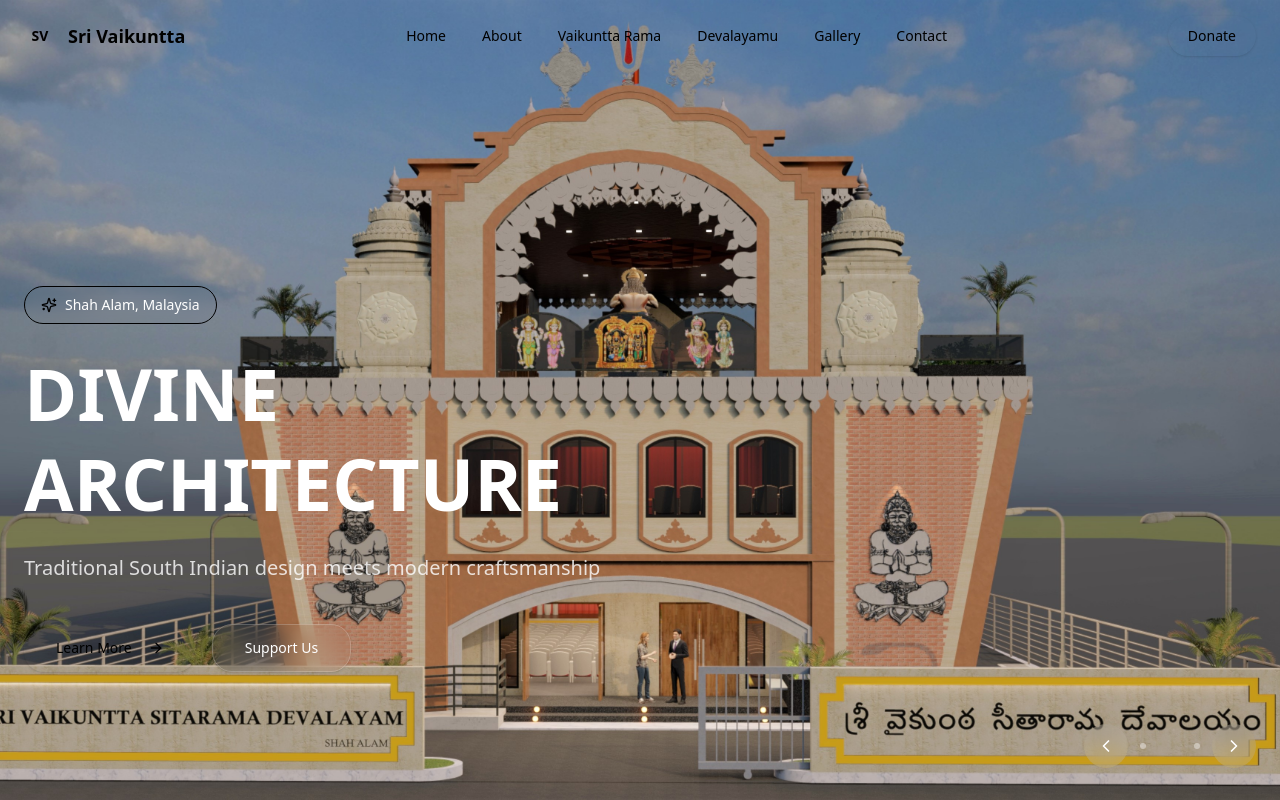
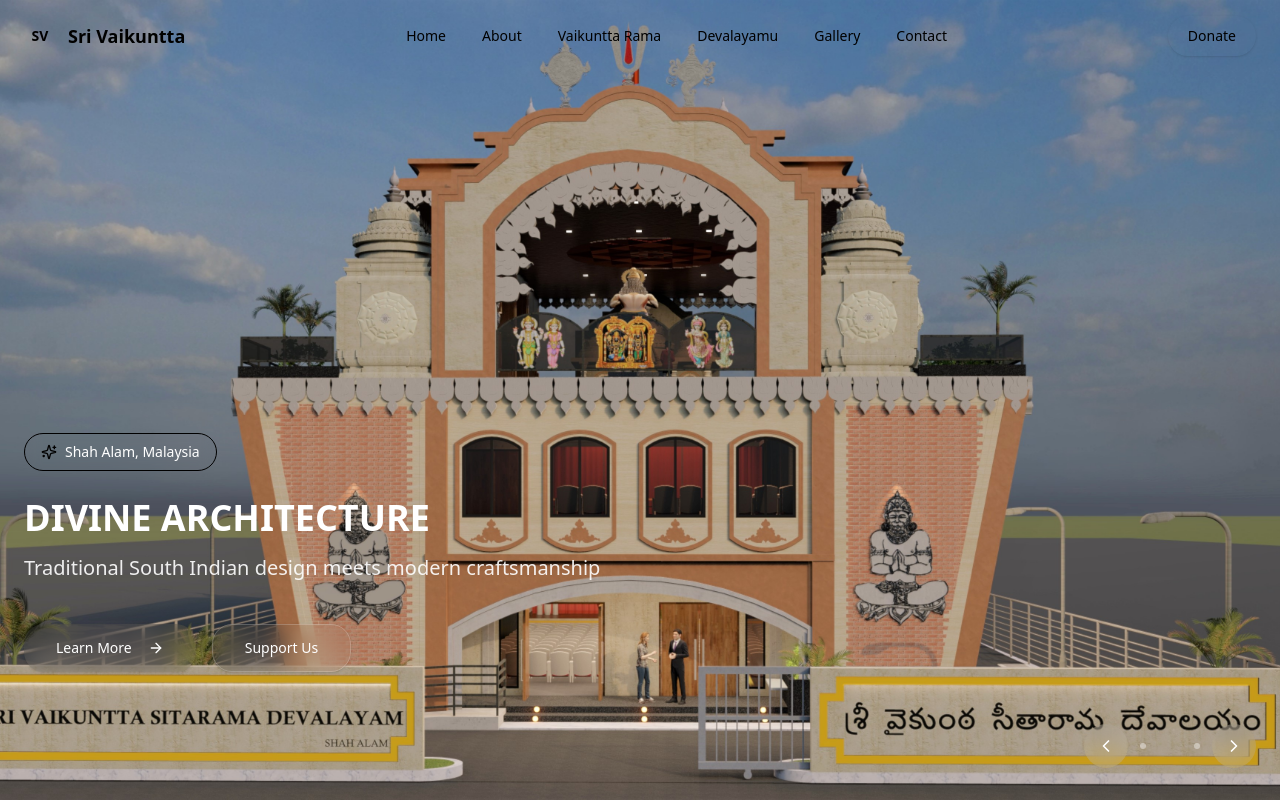
Before and after one commit to Durgarao310/srivaikunttasitarama, a Next.js app: page / in a window 1280 px wide. Shown: the top 800 px of the page. Built offline with nearby package versions, Linux system fonts and the light colour scheme.

Commit message:
refactor: Simplify carousel functionality and improve image rendering

```diff
--- a/src/app/page.tsx
+++ b/src/app/page.tsx
@@ -3,7 +3,7 @@
 import { useState, useEffect } from "react";
 import Image from "next/image";
 import Link from "next/link";
-import { motion, AnimatePresence } from "framer-motion";
+import { motion } from "framer-motion";
 import { Button } from "@/components/ui/button";
 import { Card, CardContent } from "@/components/ui/card";
 import { ChevronRight, ChevronLeft, ArrowRight, Sparkles } from "lucide-react";
@@ -46,100 +46,77 @@
 
 export default function Home() {
   const [currentSlide, setCurrentSlide] = useState(0);
-  const [isAnimating, setIsAnimating] = useState(false);
+
+  const nextSlide = () => {
+    setCurrentSlide((prev) =>
+      prev === carouselImages.length - 1 ? 0 : prev + 1
+    );
+  };
+
+  const prevSlide = () => {
+    setCurrentSlide((prev) =>
+      prev === 0 ? carouselImages.length - 1 : prev - 1
+    );
+  };
 
   useEffect(() => {
     const interval = setInterval(() => {
-      if (!isAnimating) {
-        nextSlide();
-      }
+      setCurrentSlide((prev) =>
+        prev === carouselImages.length - 1 ? 0 : prev + 1
+      );
     }, 5000);
     return () => clearInterval(interval);
-  }, [currentSlide, isAnimating]);
-
-  const nextSlide = () => {
-    if (isAnimating) return;
-    setIsAnimating(true);
-    setCurrentSlide((prev) =>
-      prev === carouselImages.length - 1 ? 0 : prev + 1
-    );
-    setTimeout(() => setIsAnimating(false), 500);
-  };
-
-  const prevSlide = () => {
-    if (isAnimating) return;
-    setIsAnimating(true);
-    setCurrentSlide((prev) =>
-      prev === 0 ? carouselImages.length - 1 : prev - 1
-    );
-    setTimeout(() => setIsAnimating(false), 500);
-  };
+  }, []);
 
   return (
     <>
       {/* Hero Section with Carousel */}
-      <section className="relative h-screen overflow-hidden">
-        <AnimatePresence mode="wait">
-          <motion.div
-            key={currentSlide}
-            initial={{ opacity: 0, scale: 1.1 }}
-            animate={{ opacity: 1, scale: 1 }}
-            exit={{ opacity: 0, scale: 0.95 }}
-            transition={{ duration: 0.7, ease: [0.22, 1, 0.36, 1] }}
-            className="absolute inset-0"
+      <section className="relative h-screen overflow-hidden bg-zinc-900">
+        {/* Render all images, only show current one */}
+        {carouselImages.map((image, index) => (
+          <div
+            key={index}
+            className={`absolute inset-0 transition-opacity duration-1000 ease-in-out ${
+              index === currentSlide ? "opacity-100 z-10" : "opacity-0 z-0"
+            }`}
           >
             <Image
-              src={carouselImages[currentSlide].src}
-              alt={carouselImages[currentSlide].alt}
+              src={image.src}
+              alt={image.alt}
               fill
               className="object-cover"
-              priority
+              priority={index === 0}
             />
             <div className="absolute inset-0 bg-gradient-to-t from-background via-background/20 to-transparent" />
-          </motion.div>
-        </AnimatePresence>
+          </div>
+        ))}
 
         {/* Hero Content */}
-        <div className="relative z-10 h-full flex items-end">
+        <div className="relative z-20 h-full flex items-end">
           <div className="mx-auto max-w-7xl px-6 pb-32 w-full">
-            <motion.div
-              initial="initial"
-              animate="animate"
-              variants={staggerContainer}
-              className="max-w-3xl space-y-6"
-            >
-              <motion.div
-                variants={fadeInUp}
-                className="inline-flex items-center gap-2 rounded-full bg-accent/10 backdrop-blur-sm px-4 py-2 border border-accent/20"
-              >
+            <div className="max-w-3xl space-y-6">
+              <div className="inline-flex items-center gap-2 rounded-full bg-accent/10 backdrop-blur-sm px-4 py-2 border border-accent/20">
                 <Sparkles className="h-4 w-4 text-accent" />
                 <span className="text-sm font-medium text-white">
                   Shah Alam, Malaysia
                 </span>
-              </motion.div>
+              </div>
 
-              <motion.h1
-                variants={fadeInUp}
-                className="text-5xl md:text-7xl font-bold text-white leading-tight"
-              >
-                {carouselImages[currentSlide].title}
-              </motion.h1>
+              <div className="space-y-3">
+                <h1 className="text-xl sm:text-3xl md:text-4xl font-bold text-white leading-tight transition-opacity duration-500">
+                  {carouselImages[currentSlide].title}
+                </h1>
 
-              <motion.p
-                variants={fadeInUp}
-                className="text-xl text-white/80 leading-relaxed"
-              >
-                {carouselImages[currentSlide].subtitle}
-              </motion.p>
+                <p className="text-xl text-white/90 leading-relaxed transition-opacity duration-500">
+                  {carouselImages[currentSlide].subtitle}
+                </p>
+              </div>
 
-              <motion.div
-                variants={fadeInUp}
-                className="flex flex-wrap gap-4 pt-4"
-              >
+              <div className="flex flex-wrap gap-4 pt-4">
                 <Link href="/about">
                   <Button
                     size="lg"
-                    className="bg-accent hover:bg-accent/90 text-accent-foreground group"
+                    className="backdrop-blur-md border-white/20 text-white hover:bg-white/10"
                   >
                     Learn More
                     <ArrowRight className="ml-2 h-4 w-4 group-hover:translate-x-1 transition-transform" />
@@ -154,8 +131,8 @@
                     Support Us
                   </Button>
                 </Link>
-              </motion.div>
-            </motion.div>
+              </div>
+            </div>
           </div>
         </div>
 
@@ -172,11 +149,7 @@
             {carouselImages.map((_, index) => (
               <button
                 key={index}
-                onClick={() => {
-                  setIsAnimating(true);
-                  setCurrentSlide(index);
-                  setTimeout(() => setIsAnimating(false), 500);
-                }}
+                onClick={() => setCurrentSlide(index)}
                 className={`h-1.5 rounded-full transition-all ${
                   index === currentSlide ? "w-8 bg-accent" : "w-1.5 bg-white/40"
                 }`}
@@ -323,8 +296,8 @@
                 },
               ].map((item, index) => (
                 <motion.div key={index} variants={fadeInUp}>
-                  <Card className="overflow-hidden group cursor-pointer h-full">
-                    <div className="relative aspect-[4/3] overflow-hidden">
+                  <Card className="overflow-hidden group cursor-pointer h-full border-border p-0 gap-0">
+                    <div className="relative aspect-[4/3] overflow-hidden bg-secondary">
                       <Image
                         src={item.img}
                         alt={item.title}
@@ -332,7 +305,7 @@
                         className="object-cover group-hover:scale-105 transition-transform duration-700"
                       />
                     </div>
-                    <CardContent className="space-y-3">
+                    <CardContent className="p-6 space-y-3">
                       <h3 className="text-xl font-semibold">{item.title}</h3>
                       <p className="text-sm text-muted-foreground leading-relaxed">
                         {item.desc}
```
